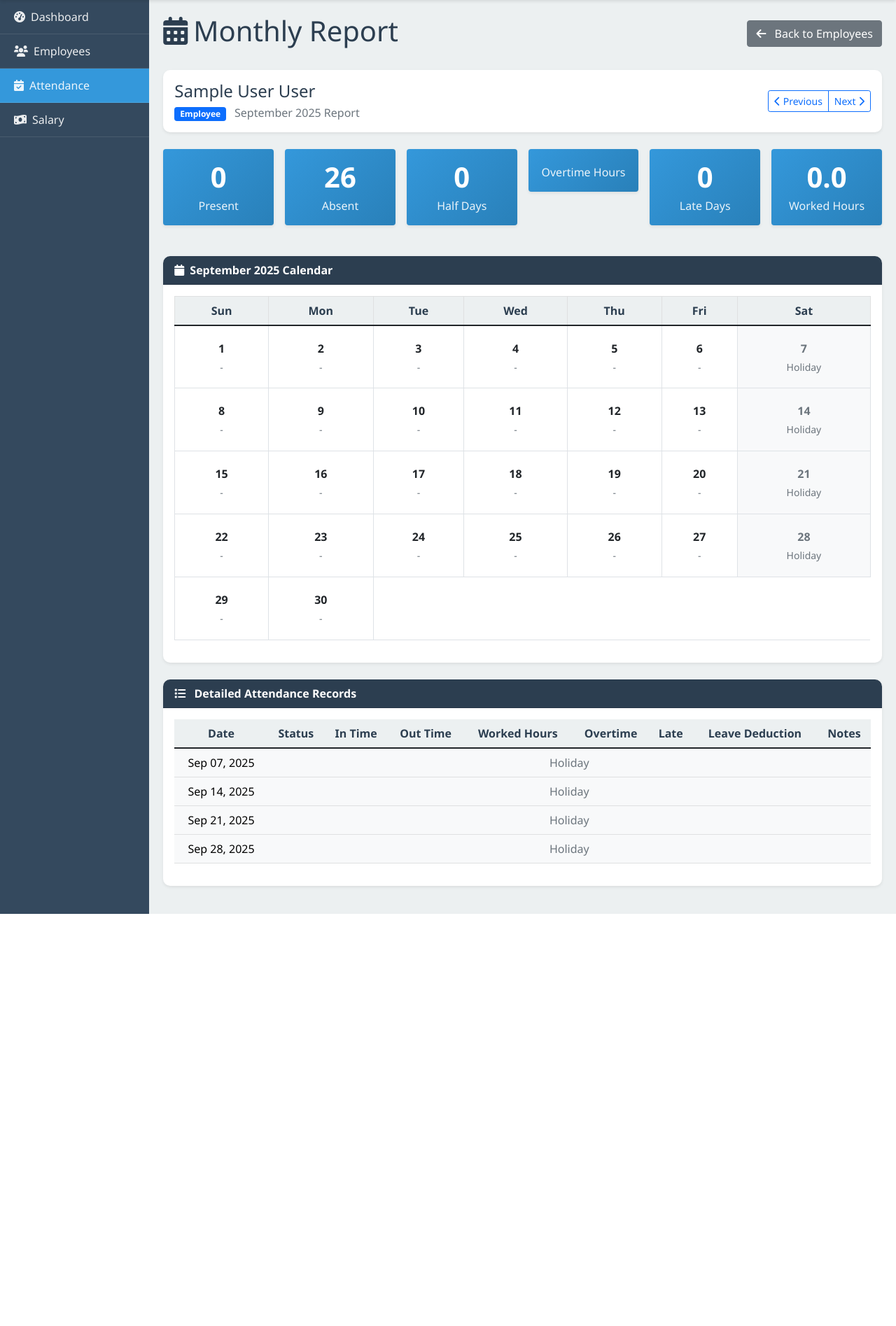
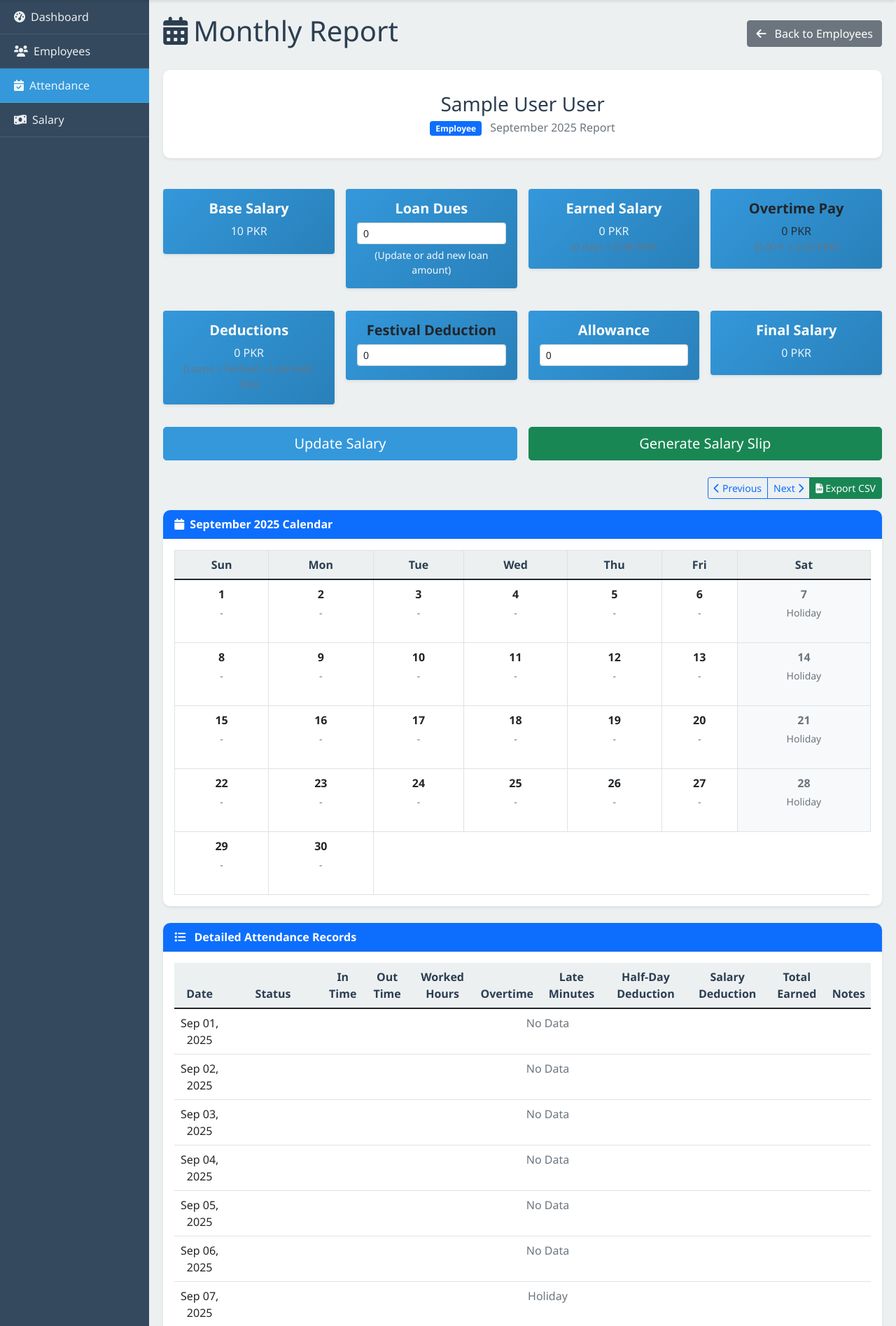
Before and after one commit to ummara-artistic/new-ems-data, a Django app: page /attendance/monthly/1/ in a window 1280 px wide. Shown: the part 56-1951 px from the top of the page at 70% size. Before the commit the page ends 1362 px from the top, so only its background shows below. Run offline with Django 4.2, Linux system fonts and the light colour scheme; a user stored in the database is signed in; tables that the repository leaves empty hold one stand-in row (values such as "Sample post").

Commit message:
Update monthly_report.html

```diff
--- a/templates/attendance/monthly_report.html
+++ b/templates/attendance/monthly_report.html
@@ -10,12 +10,12 @@
     </a>
 </div>
 
-<!-- Employee Info -->
-<div class="card mb-4 shadow-sm">
-    <div class="card-body">
-        <div class="row align-items-center">
-            <div class="col-md-8">
-                <h4 class="mb-1">{{ employee.full_name }}</h4>
+<!-- Employee Name (Full Width) -->
+<div class="row mb-4">
+    <div class="col-12">
+        <div class="card shadow-sm p-3">
+            <div class="card-body text-center">
+                <h3 class="mb-1">{{ employee.full_name }}</h3>
                 <p class="text-muted mb-0">
                     <span class="badge bg-{% if employee.employee_type == 'labor' %}success{% else %}primary{% endif %} me-2">
                         {{ employee.get_employee_type_display }}
@@ -23,70 +23,132 @@
                     {{ month_name }} {{ year }} Report
                 </p>
             </div>
-            <div class="col-md-4 text-end">
-                <div class="btn-group">
-                    <a href="{% url 'attendance:monthly_report_detailed' employee.id prev_year prev_month %}"
-                       class="btn btn-outline-primary btn-sm">
-                        <i class="fas fa-chevron-left"></i> Previous
-                    </a>
-                    <a href="{% url 'attendance:monthly_report_detailed' employee.id next_year next_month %}"
-                       class="btn btn-outline-primary btn-sm">
-                        Next <i class="fas fa-chevron-right"></i>
-                    </a>
-                </div>
-            </div>
         </div>
     </div>
 </div>
 
-<!-- Statistics -->
-<div class="row mb-4 g-3">
-    <div class="col-md-2">
-        <div class="stats-card bg-success text-white p-3 rounded shadow-sm text-center">
-            <h3>{{ total_present }}</h3>
-            <p class="mb-0">Present</p>
+<!-- Salary Cards Row -->
+<form method="POST" class="row mb-4 g-3">
+    {% csrf_token %}
+    <!-- Base Salary -->
+    <div class="col-md-3">
+        <div class="stats-card bg-secondary text-white p-3 rounded shadow-sm text-center">
+            <h5>Base Salary</h5>
+            <p>{{ employee.salary|default:0|floatformat:0 }} PKR</p>
         </div>
     </div>
-    <div class="col-md-2">
+
+    <!-- Loan Dues -->
+    <div class="col-md-3">
         <div class="stats-card bg-danger text-white p-3 rounded shadow-sm text-center">
-            <h3>{{ total_absent }}</h3>
-            <p class="mb-0">Absent</p>
+            <h5>Loan Dues</h5>
+            <input type="number" name="loan_deduction" class="form-control form-control-sm"
+                   value="{{ total_loan_deduction|default:0 }}">
+            <small class="d-block text-light mt-1">(Update or add new loan amount)</small>
         </div>
     </div>
-    <div class="col-md-2">
-        <div class="stats-card bg-warning text-white p-3 rounded shadow-sm text-center">
-            <h3>{{ total_half_day }}</h3>
-            <p class="mb-0">Half Days</p>
+
+    <!-- Earned Salary -->
+    <div class="col-md-3">
+        <div class="stats-card bg-primary text-white p-3 rounded shadow-sm text-center">
+            <h5>Earned Salary</h5>
+            <p>
+                {{ earned_salary_amount|floatformat:0 }} PKR
+                <small class="d-block text-muted">
+                    ({{ total_present }} days × {{ per_day_wage|floatformat:2 }} PKR)
+                </small>
+            </p>
         </div>
     </div>
-    <div class="col-md-2">
-        <div class="stats-card bg-primary text-white p-3 rounded shadow-sm text-center">
-            <h3>{{ total_overtime|floatformat:1 }}</h3>
-            <p class="mb-0">Overtime Hours</p>
+
+    <!-- Overtime Pay -->
+    <div class="col-md-3">
+        <div class="stats-card bg-warning text-dark p-3 rounded shadow-sm text-center">
+            <h5>Overtime Pay</h5>
+            <p>
+                {{ overtime_amount|floatformat:0 }} PKR
+                <small class="d-block text-muted">
+                    ({{ total_overtime_hours|floatformat:2 }} h × {{ per_hour_wage|floatformat:2 }} PKR)
+                </small>
+            </p>
         </div>
     </div>
-    <div class="col-md-2">
+
+    <!-- Deductions -->
+    <div class="col-md-3">
         <div class="stats-card bg-danger text-white p-3 rounded shadow-sm text-center">
-            <h3>{{ total_late_days }}</h3>
-            <p class="mb-0">Late Days</p>
+            <h5>Deductions</h5>
+            <p>
+                {{ deductions_amount|floatformat:0 }} PKR
+                <small class="d-block text-muted">
+                    (Loans + Festival + Late/Half-day)
+                </small>
+            </p>
         </div>
     </div>
-    <div class="col-md-2">
+
+    <!-- Festival Deduction -->
+    <div class="col-md-3">
+        <div class="stats-card bg-warning text-dark p-3 rounded shadow-sm text-center">
+            <h5>Festival Deduction</h5>
+            <input type="number" name="festival_deduction" class="form-control form-control-sm"
+                   value="{{ total_festival_deduction|default:0 }}">
+        </div>
+    </div>
+
+    <!-- Allowance -->
+    <div class="col-md-3">
         <div class="stats-card bg-info text-white p-3 rounded shadow-sm text-center">
-            <h3>{{ total_worked_hours|floatformat:1 }}</h3>
-            <p class="mb-0">Worked Hours</p>
+            <h5>Allowance</h5>
+            <input type="number" name="allowance" class="form-control form-control-sm"
+                   value="{{ total_allowance|default:0 }}">
         </div>
+    </div>
+
+    <!-- Final Salary -->
+    <div class="col-md-3">
+        <div class="stats-card bg-success text-white p-3 rounded shadow-sm text-center">
+            <h5>Final Salary</h5>
+            <p>{{ final_salary_amount|floatformat:0 }} PKR</p>
+        </div>
+    </div>
+
+    <!-- Buttons in one line -->
+    <div class="col-6">
+        <button type="submit" class="btn btn-primary btn-lg w-100">Update Salary</button>
+    </div>
+    <div class="col-6">
+        <a href="{% url 'attendance:salary_slip_docx' employee.id %}?month={{ month }}&year={{ year }}"
+           class="btn btn-success btn-lg w-100 text-center d-block">
+            Generate Salary Slip
+        </a>
+    </div>
+</form>
+
+
+
+
+<!-- Navigation -->
+<div class="d-flex justify-content-end mb-3">
+    <div class="btn-group">
+        <a href="{% url 'attendance:monthly_report_detailed' employee.id prev_year prev_month %}" class="btn btn-outline-primary btn-sm">
+            <i class="fas fa-chevron-left"></i> Previous
+        </a>
+        <a href="{% url 'attendance:monthly_report_detailed' employee.id next_year next_month %}" class="btn btn-outline-primary btn-sm">
+            Next <i class="fas fa-chevron-right"></i>
+        </a>
+        <a href="?export=1" class="btn btn-success btn-sm"><i class="fas fa-file-csv"></i> Export CSV</a>
     </div>
 </div>
 
 <!-- Calendar View -->
-<div class="card shadow-sm">
-    <div class="card-header">
+<div class="card shadow-sm mb-4">
+    <div class="card-header bg-primary text-white">
         <i class="fas fa-calendar me-2"></i>{{ month_name }} {{ year }} Calendar
     </div>
     <div class="card-body">
         <div class="table-responsive">
-            <table class="table table-bordered text-center align-middle">
+            <table class="table table-bordered text-center align-middle mb-0">
                 <thead>
                     <tr class="table-light">
                         <th>Sun</th><th>Mon</th><th>Tue</th><th>Wed</th>
@@ -96,9 +158,9 @@
                 <tbody>
                     {% for day_data in calendar_data %}
                         {% if forloop.first or forloop.counter0|divisibleby:7 %}<tr>{% endif %}
-                        <td style="height: 90px;"
-                            class="{% if day_data.is_today %}border border-primary rounded{% endif %}
-                                   {% if day_data.is_late %}late-day{% endif %}
+                        <td style="height: 90px; vertical-align:top;"
+                            class="{% if day_data.is_late %}late-day{% endif %}
+                                   {% if day_data.attendance and day_data.attendance.status == 'half_day' %}half-day{% endif %}
                                    {% if day_data.is_holiday %}bg-light text-muted{% endif %}">
                             <strong>{{ day_data.day }}</strong>
                             <div class="small mt-1">
@@ -108,14 +170,13 @@
                                                                 {% else %}warning{% endif %}">
                                         {{ day_data.attendance.get_status_display }}
                                     </span>
-                                    {% if day_data.worked_hours %}
                                     <div class="text-success">WH: {{ day_data.worked_hours }}h</div>
-                                    {% endif %}
-                                    {% if day_data.attendance.overtime_hours %}
-                                        <div class="text-warning">OT: {{ day_data.attendance.overtime_hours }}h</div>
-                                    {% endif %}
+                                    <div class="text-warning">OT: {{ day_data.overtime_hours }}h</div>
                                     {% if day_data.is_late %}
                                         <div class="text-danger">Late {{ day_data.late_minutes }} min</div>
+                                    {% endif %}
+                                    {% if day_data.attendance.status == 'half_day' %}
+                                        <div class="text-warning">Half Day Deduction</div>
                                     {% endif %}
                                 {% elif day_data.is_holiday %}
                                     <span>Holiday</span>
@@ -132,14 +193,14 @@
     </div>
 </div>
 
-<!-- Detailed Records -->
-<div class="card mt-4 shadow-sm">
-    <div class="card-header">
+<!-- Detailed Records Table -->
+<div class="card shadow-sm mb-4">
+    <div class="card-header bg-primary text-white">
         <i class="fas fa-list me-2"></i> Detailed Attendance Records
     </div>
     <div class="card-body">
         <div class="table-responsive">
-            <table class="table table-hover text-center">
+            <table class="table table-hover text-center mb-0">
                 <thead class="table-light">
                     <tr>
                         <th>Date</th>
@@ -148,43 +209,47 @@
                         <th>Out Time</th>
                         <th>Worked Hours</th>
                         <th>Overtime</th>
-                        <th>Late</th>
-                        <th>Leave Deduction</th>
+                        <th>Late Minutes</th>
+                        <th>Half-Day Deduction</th>
+                        <th>Salary Deduction</th>
+                        <th>Total Earned</th>
                         <th>Notes</th>
                     </tr>
                 </thead>
                 <tbody>
                     {% for day_data in calendar_data %}
-                        {% if day_data.attendance %}
                         <tr>
                             <td>{{ day_data.date|date:"M d, Y" }}</td>
-                            <td>
-                                <span class="badge bg-{% if day_data.attendance.status == 'present' %}success
-                                                    {% elif day_data.attendance.status == 'absent' %}danger
-                                                    {% else %}warning{% endif %}">
-                                    {{ day_data.attendance.get_status_display }}
-                                </span>
-                            </td>
+                            {% if day_data.attendance %}
+                                <td>{{ day_data.attendance.get_status_display }}</td>
                                 <td>{{ day_data.attendance.in_time|default:"-" }}</td>
                                 <td>{{ day_data.attendance.out_time|default:"-" }}</td>
-                            <td>{{ day_data.worked_hours|default:"-" }}h</td>
-                            <td>{{ day_data.attendance.overtime_hours|default:"-" }}h</td>
-                            <td>
-                                {% if day_data.is_late %}
-                                    <span class="badge bg-danger">Late {{ day_data.late_minutes }} min</span>
-                                {% else %}-{% endif %}
-                            </td>
-                            <td>{{ day_data.attendance.leave_deduction|default:"-" }}</td>
+                                <td>{{ day_data.worked_hours|default:"-" }}</td>
+                                <td>{{ day_data.overtime_hours|default:"-" }}</td>
+                                <td>{{ day_data.late_minutes|default:"-" }}</td>
+                                <td>{{ day_data.half_day_deduction|default:"-" }}</td>
+                                <td>{{ day_data.salary_deduction|default:"-" }}</td>
+                                <td>{{ day_data.total_earned|default:"-" }}</td>
                                 <td>{{ day_data.attendance.notes|default:"-" }}</td>
+                            {% elif day_data.is_holiday %}
+                                <td colspan="10" class="text-center text-muted">Holiday</td>
+                            {% else %}
+                                <td colspan="10" class="text-center text-muted">No Data</td>
+                            {% endif %}
                         </tr>
-                        {% elif day_data.is_holiday %}
-                        <tr class="table-light">
-                            <td>{{ day_data.date|date:"M d, Y" }}</td>
-                            <td colspan="8" class="text-center text-muted">Holiday</td>
-                        </tr>
-                        {% endif %}
                     {% endfor %}
                 </tbody>
+                <tfoot class="table-light">
+                    <tr>
+                        <th colspan="1">Total</th>
+                        <th>{{ total_present }} Present / {{ total_half_day }} Half Days / {{ total_absent }} Absent</th>
+                        <th colspan="2"></th>
+                        <th>{{ total_worked_hours|floatformat:1 }}h</th>
+                        <th>{{ total_overtime_hours|floatformat:1 }}h</th>
+                        <th>{{ total_late_days }} Days</th>
+                        <th colspan="3"></th>
+                    </tr>
+                </tfoot>
             </table>
         </div>
     </div>
@@ -197,6 +262,25 @@
     border-radius: 50%;
     background-color: #ffe6e6;
 }
+.half-day {
+    border: 2px solid orange !important;
+    border-radius: 50%;
+    background-color: #fff4e6;
+}
+
+.stats-card {
+    border-radius: 0.75rem;
+    padding: 1rem;
+    text-align: center;
+    margin-bottom: 1rem;
+}
+.stats-card h5 {
+    font-weight: 600;
+    margin-bottom: 0.5rem;
+}
+.stats-card p, .stats-card input {
+    margin-bottom: 0.3rem;
+}
 </style>
 {% endblock %}
 {% endblock %}
```
Lines whose indentation alone changed are shown as unchanged.
